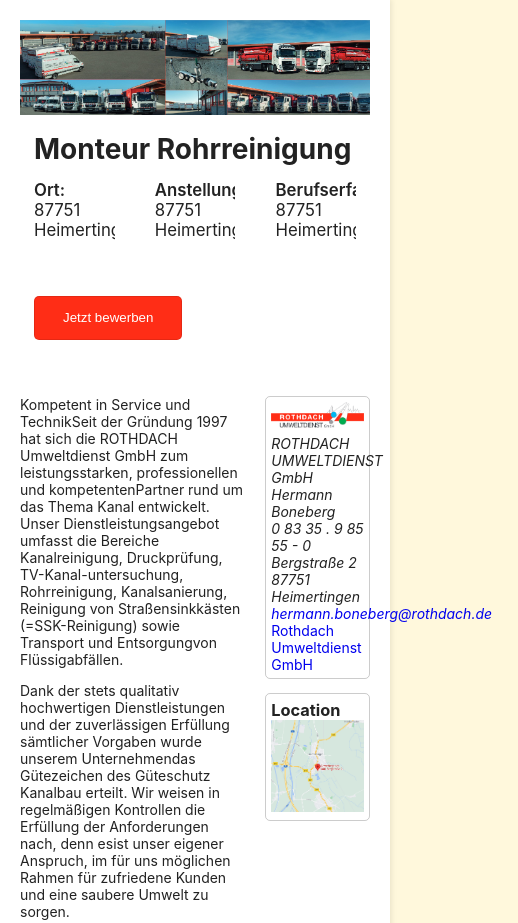
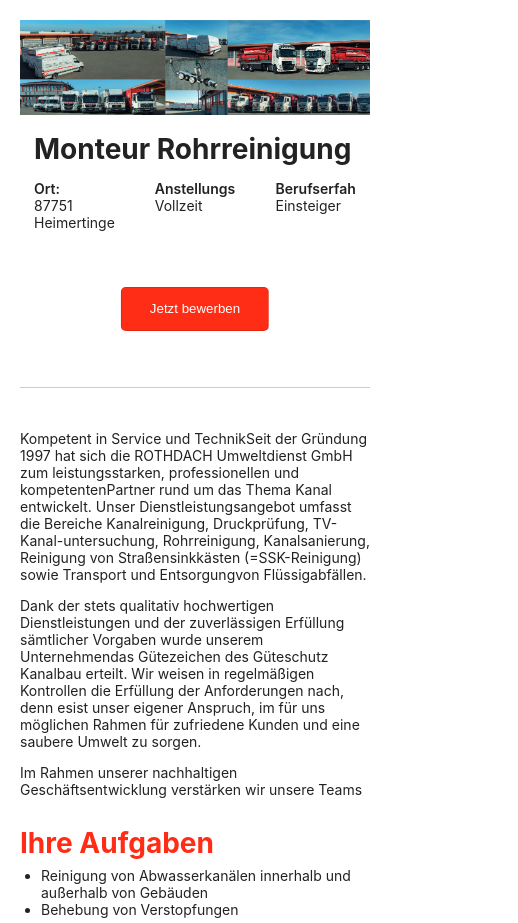
Before and after one commit to fundorja/jobninja, a plain HTML site: page index.html in a window 390 px wide. Shown: the top 923 px of the page, 518 px wide, since content can reach past the window. Drawn offline with Linux system fonts and the light colour scheme.

Commit message:
finalized

```diff
--- a/index.html
+++ b/index.html
@@ -22,12 +22,12 @@
 
             <div id="type">
               <p class="overview-head">Anstellungsart:</p>
-              <p class="overview-sub">87751 Heimertingen</p>
+              <p class="overview-sub">Vollzeit</p>
             </div>
 
             <div id="experience">
               <p class="overview-head">Berufserfahrung:</p>
-              <p class="overview-sub">87751 Heimertingen</p>
+              <p class="overview-sub">Einsteiger</p>
             </div>
           </div>
           <button class="jn-apply">Jetzt bewerben</button>
--- a/style.scss
+++ b/style.scss
@@ -1,3 +1,6 @@
+$media-tablet: "only screen and (max-width : 768px)";
+$media-mobile: "only screen and (max-width : 380px)";
+
 html {
   // font-family: Verdana, Geneva, sans - serif;
   font-family: -apple-system, BlinkMacSystemFont, "Segoe UI", Roboto, Oxygen, Ubuntu, Cantarell, "Open Sans",
@@ -6,7 +9,7 @@ html {
 }
 body {
   color: rgb(34, 34, 34) !important;
-  background-color: cornsilk;
+  // background-color: cornsilk;
 }
 * {
   box-sizing: border-box;
@@ -18,7 +21,7 @@ body {
   margin: auto;
   max-width: 895px;
   background-color: white;
-  box-shadow: 0 0 6px 1px rgba(0, 0, 0, 0.1);
+  // box-shadow: 0 0 6px 1px rgba(0, 0, 0, 0.1);
 
   .content {
     padding: 20px;
@@ -31,7 +34,7 @@ body {
 
     .jn-head {
       h1 {
-        font-size: clamp(2rem, 3vw, 4vw);
+        font-size: clamp(2rem, 5vw, 4rem);
         margin: 1rem;
       }
       .jn-overview {
@@ -95,10 +98,10 @@ body {
       aside {
         width: 30%;
 
-        .jn-employer {
+        & > div {
           padding: 5%;
           border: 1px solid rgba(0, 0, 0, 0.2);
-          border-radius: 5px;
+          border-radius: 0;
 
           img {
             width: 100%;
@@ -107,19 +110,11 @@ body {
           }
         }
 
-        .jn-map {
+        div + div {
           margin-top: 1rem;
-          padding: 5%;
-          border: 1px solid rgba(0, 0, 0, 0.2);
-          border-radius: 5px;
 
           h3 {
             margin-top: 0;
-          }
-
-          img {
-            width: 100%;
-            height: auto;
           }
         }
       }
@@ -148,7 +143,53 @@ body {
   }
 }
 
-@media screen and (max-width: 670px) {
+@media #{$media-tablet} {
+  #content {
+    .content {
+      .jn-head {
+        .jn-overview {
+          p {
+            font-size: 1rem;
+          }
+        }
+      }
+      main {
+        flex-direction: column;
+        section {
+          padding: 3rem 0 1rem;
+          margin: 0;
+          width: 100%;
+          order: 1;
+          border-top: 1px solid rgba(0, 0, 0, 0.2);
+          border-bottom: 1px solid rgba(0, 0, 0, 0.2);
+        }
+        aside {
+          width: 100%;
+          order: 2;
+          border: none;
+          text-align: center;
+          & > div {
+            border: none;
+            padding: 2rem 1rem;
+            img {
+              width: 80%;
+              margin: auto;
+              margin: 1rem;
+            }
+          }
+          .js-map {
+            // order: 3;
+          }
+        }
+      }
+      button {
+        margin: 2rem 50%;
+        transform: translateX(-50%);
+        white-space: nowrap;
+      }
+    }
+  }
 }
-@media screen and (max-width: 375px) {
+
+@media #{$media-mobile} {
 }
```
Also changed, not shown: style.css.
